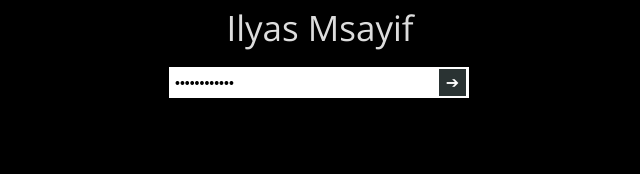
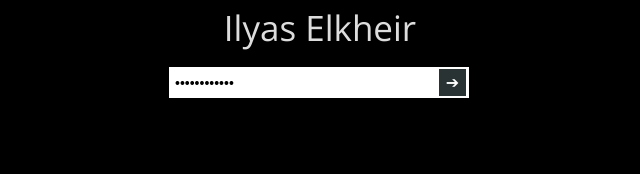
Before and after one commit to F0rS3c/f0rs3c.github.io, a plain HTML site: page portfolio/index.html in a window 1280 px wide. Shown: the part 451-625 px from the top of the page, 321-961 px from the left. Drawn offline with nearby package versions, Linux system fonts and the light colour scheme; files that its build step writes are made by us from their sources; files whose address does not match are found by name.

Commit message:
Update index.html

```diff
--- a/portfolio/index.html
+++ b/portfolio/index.html
@@ -17,7 +17,7 @@
 <div class="login">
   <div>
     <div class="image"></div>
-    <div class="name">Ilyas Msayif</div>
+    <div class="name">Ilyas Elkheir</div>
     <div class="password">
       <input type="password" placeholder="Password" value="r4ndomp4ss@!"></input>
       <span class="button" id="mySpan" onclick="MyClick()">&#10132;</span>
```
